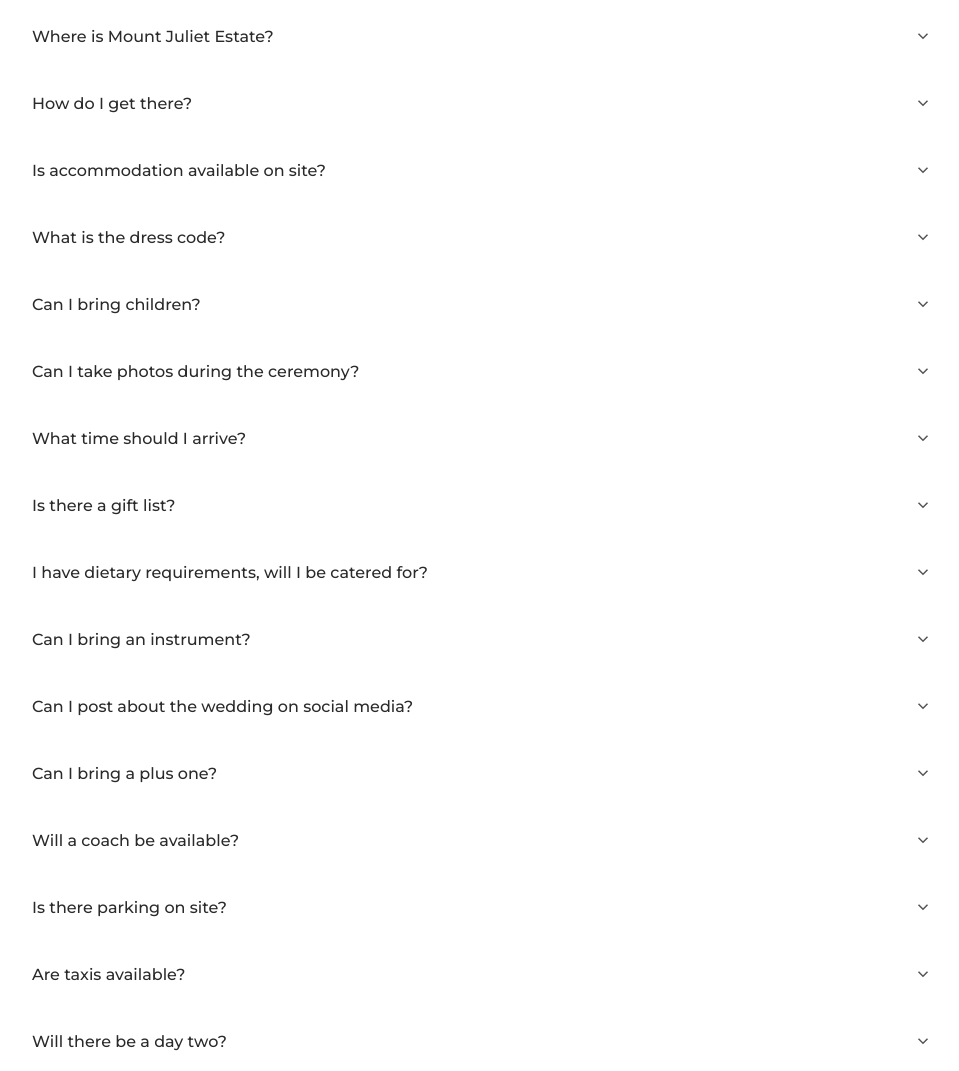
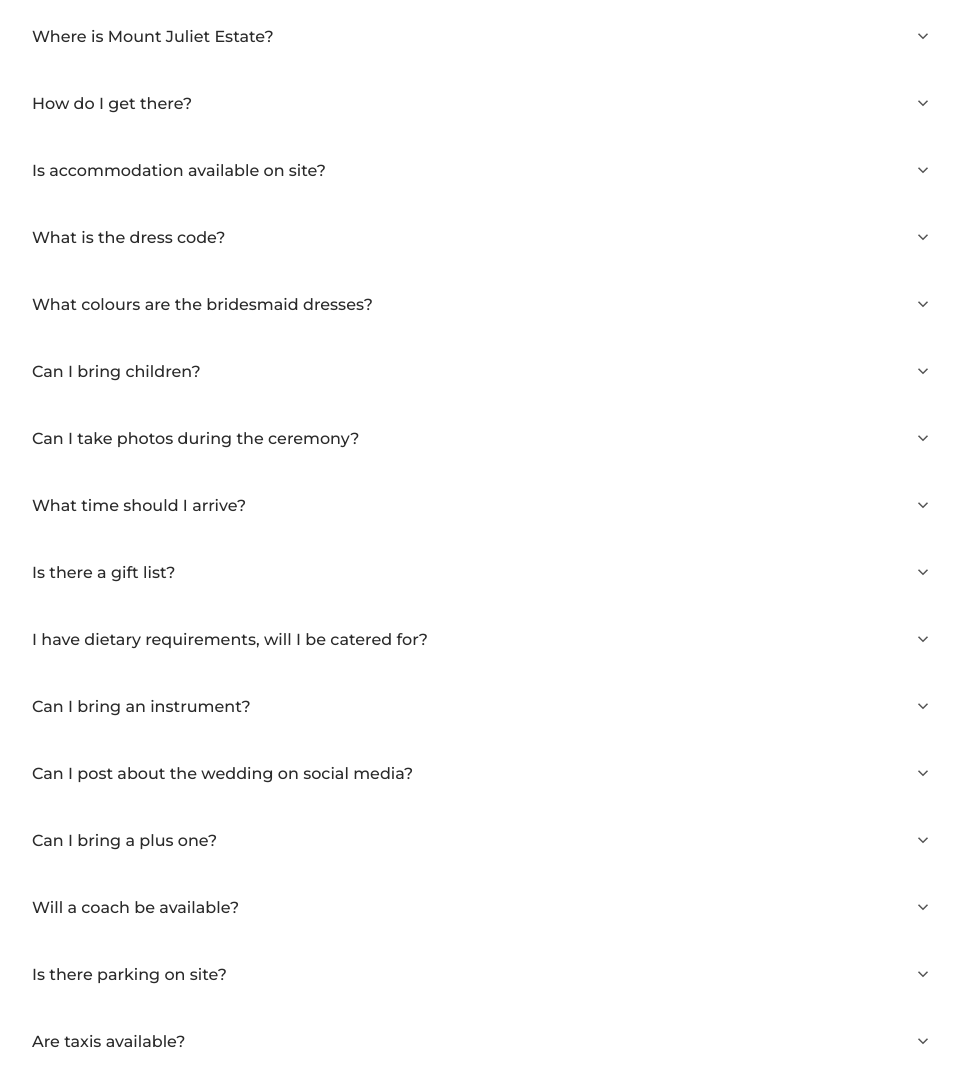
Before and after one commit to feenachisholm-folio/feenaandcormacwedding, a plain HTML site: page index.html in a window 1280 px wide. Shown: the part 3550-4621 px from the top of the page, without its empty margins (158-1117 px from the left). Drawn offline with nearby package versions, Linux system fonts and the light colour scheme.

Commit message:
Add bridesmaid dress colour FAQ
Co-Authored-By: Claude Sonnet 5.5 <noreply@anthropic.com>

```diff
--- a/index.html
+++ b/index.html
@@ -1366,6 +1366,16 @@
         </button>
         <div class="faq-answer" id="faq-a-4"><div class="faq-answer-inner">
           We're going black tie optional, with the bridal party in tuxedos. Suits and ties are warmly welcome, and for women, anything from a full length gown to a midi dress is perfect. We're not strict on the rules here, so please wear what makes you feel your best, whether that's a bold colour, a favourite fabric, or something you've been looking for an excuse to wear!
+        </div></div>
+      </div>
+
+      <div class="faq-item">
+        <button class="faq-question" aria-expanded="false" aria-controls="faq-a-18">
+          What colours are the bridesmaid dresses?
+          <svg class="faq-chevron" viewBox="0 0 24 24" fill="none" stroke="currentColor" stroke-width="2" aria-hidden="true"><path d="M6 9l6 6 6-6"/></svg>
+        </button>
+        <div class="faq-answer" id="faq-a-18"><div class="faq-answer-inner">
+          The bridesmaids will be wearing black. Guests should feel free to wear black too if they wish!
         </div></div>
       </div>
 
```
